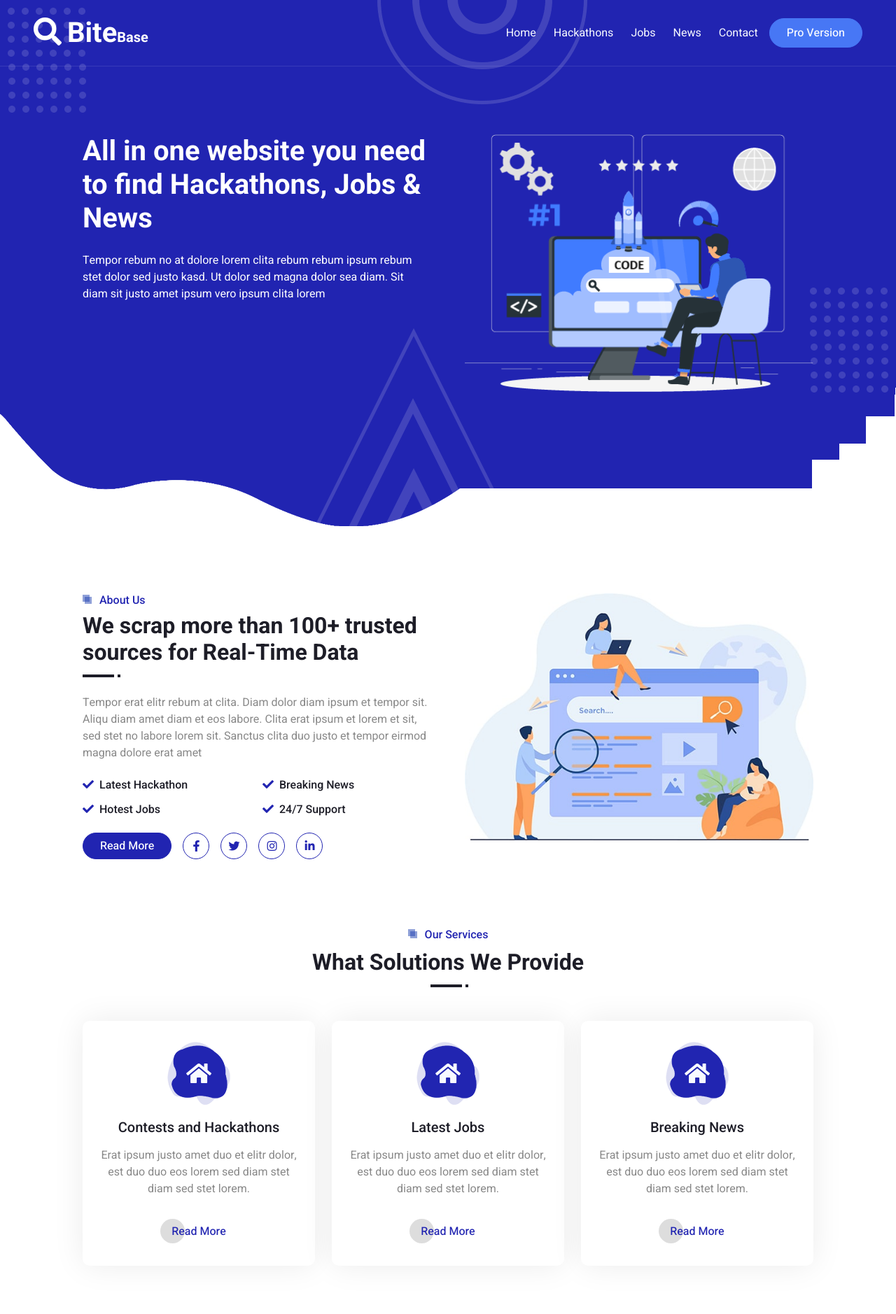
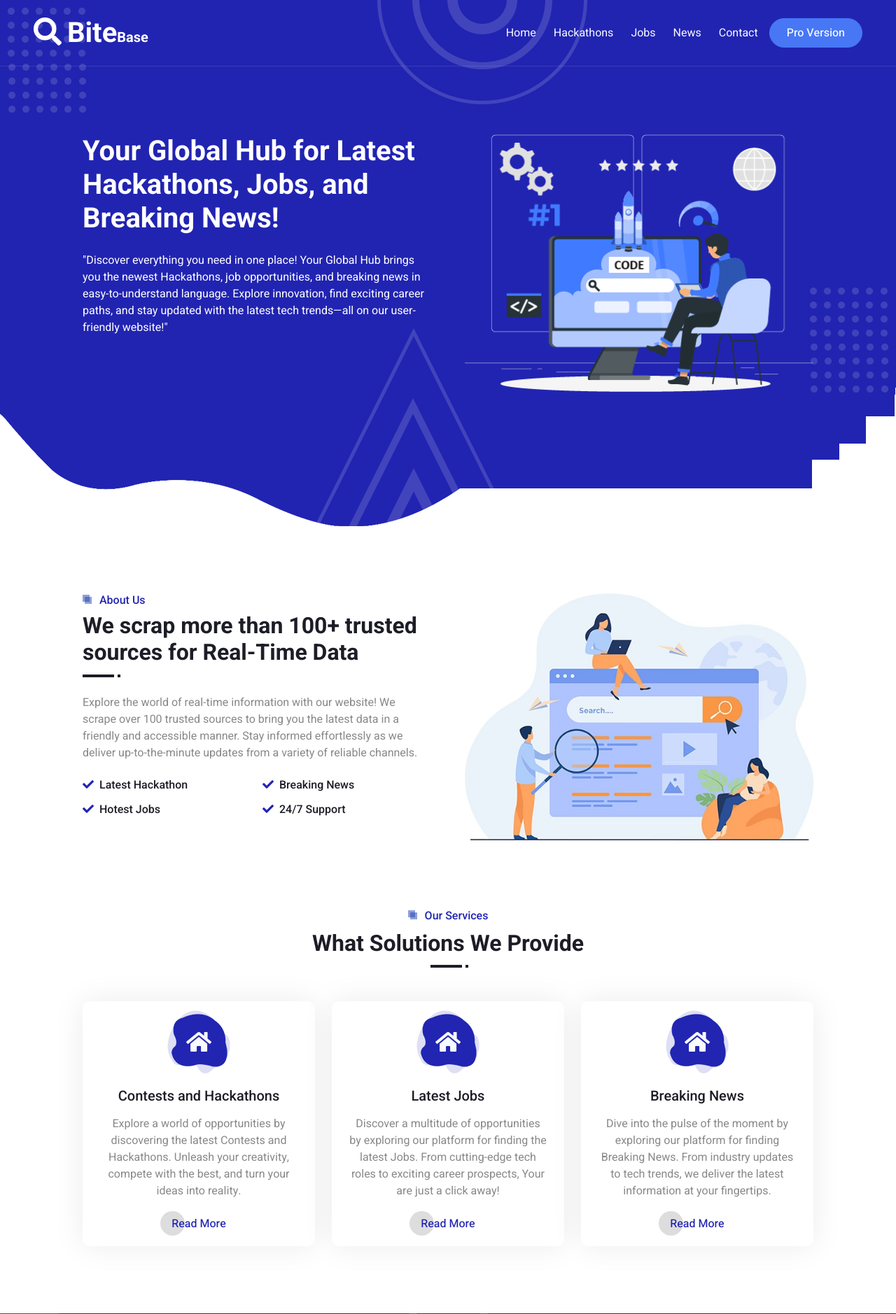
Before and after one commit to nag2mani/BiteBase, a Django app: page / in a window 1280 px wide. Shown: the top 1878 px of the page at 70% size. Run offline with Django 4.2, Linux system fonts and the light colour scheme; some libraries are stand-ins or nearby versions.

Commit message:
payment integrated

```diff
--- a/core/core/urls.py
+++ b/core/core/urls.py
@@ -18,7 +18,9 @@ Including another URLconf
 from django.contrib import admin
 from django.urls import path
 from home.views import *
-
+from django.conf.urls.static import static
+from django.conf import settings
+from django.contrib.staticfiles.urls import staticfiles_urlpatterns
 
 urlpatterns = [
     path('', home, name='home'),
@@ -32,3 +34,10 @@ urlpatterns = [
     path("add_your_news/", add_your_news, name='add_your_news'),
     path('admin/', admin.site.urls),
 ]
+
+
+if settings.DEBUG:
+    urlpatterns += static(settings.MEDIA_URL,
+                          document_root = settings.MEDIA_ROOT)
+
+urlpatterns += staticfiles_urlpatterns()
--- a/core/home/models.py
+++ b/core/home/models.py
@@ -17,6 +17,11 @@ class Job(models.Model):
 
 class News(models.Model):
     user = models.ForeignKey(User, on_delete = models.SET_NULL, null = True, blank = True)
+
+    razor_pay_order_id = models.CharField(max_length=100, null=True, blank=True)
+    razor_pay_payment_id = models.CharField(max_length=100, null=True, blank=True)
+    razor_pay_patment_signature = models.CharField(max_length=100, null=True, blank=True)
+
     headline = models.CharField(max_length=1000)
     summary = models.CharField(max_length=10000000)
     link = models.URLField()
--- a/core/home/templates/base.html
+++ b/core/home/templates/base.html
@@ -39,10 +39,10 @@
   <div class="container-xxl bg-white p-0">
     <!-- Navbar & Hero Start -->
     <div class="container-xxl position-relative p-0">
-      <nav class="navbar navbar-expand-lg navbar-light px-4 px-lg-5 py-3 py-lg-0">
+      <nav class="navbar navbar-expand-lg navbar-light px-4 px-lg-5 py-3 py-lg-0 ">
         <a href="" class="navbar-brand p-0">
           <h1 class="m-0"><i class="fa fa-search me-2"></i>Bite<span class="fs-5">Base</span></h1>
-          <!-- <img src="img/logo.png" alt="Logo"> -->
+          <!-- <img src="img/logo.png" alt="Logo">  sticky-top-->
         </a>
         <button class="navbar-toggler" type="button" data-bs-toggle="collapse" data-bs-target="#navbarCollapse">
           <span class="fa fa-bars"></span>
@@ -95,13 +95,13 @@
             </div>
             <div class="col-md-6 col-lg-3">
               <h5 class="text-white mb-4">Popular Link</h5>
-              <a class="btn btn-link" href="">About Us</a>
-              <a class="btn btn-link" href="">Contact Us</a>
-              <a class="btn btn-link" href="">Privacy Policy</a>
-              <a class="btn btn-link" href="">Terms & Condition</a>
-              <a class="btn btn-link" href="">Career</a>
+              <a class="btn btn-link" href="/contest/">Top Hackathons</a>
+              <a class="btn btn-link" href="/job/">Hot Jobs</a>
+              <a class="btn btn-link" href="/news/">Breaking News</a>
+              <a class="btn btn-link" href="/contact/">contact Us</a>
+              <!-- <a class="btn btn-link" href="mailto:nag2mani@gmail.com">For Urgent Query</a> -->
             </div>
-            <div class="col-md-6 col-lg-3">
+            <!-- <div class="col-md-6 col-lg-3">
               <h5 class="text-white mb-4">Project Gallery</h5>
               <div class="row g-2">
                 <div class="col-4">
@@ -123,15 +123,16 @@
                   <img class="img-fluid" src="../static/img/portfolio-6.jpg" alt="Image">
                 </div>
               </div>
-            </div>
+            </div> -->
             <div class="col-md-6 col-lg-3">
               <h5 class="text-white mb-4">Newsletter</h5>
-              <p>Lorem ipsum dolor sit amet elit. Phasellus nec pretium mi. Curabitur facilisis ornare velit non vulpu</p>
+              <p>
+                Subscribe to our Newsletter and be the first to ride the wave of
+                cutting-edge update on Contests, Jobs and News.
+              </p>
               <div class="position-relative w-100 mt-3">
-                <input class="form-control border-0 rounded-pill w-100 ps-4 pe-5" type="text" placeholder="Your Email"
-                  style="height: 48px;">
-                <button type="button" class="btn shadow-none position-absolute top-0 end-0 mt-1 me-2"><i
-                    class="fa fa-paper-plane text-primary fs-4"></i></button>
+                <input class="form-control border-0 rounded-pill w-100 ps-4 pe-5" type="text" placeholder="Your Email" style="height: 48px;">
+                <button type="button" class="btn shadow-none position-absolute top-0 end-0 mt-1 me-2" > <i class="fa fa-paper-plane text-primary fs-4"></i></button>
               </div>
             </div>
           </div>
@@ -167,15 +168,15 @@
     <!-- JavaScript Libraries -->
     <script src="https://code.jquery.com/jquery-3.4.1.min.js"></script>
     <script src="https://cdn.jsdelivr.net/npm/bootstrap@5.0.0/dist/js/bootstrap.bundle.min.js"></script>
-    <script src="lib/wow/wow.min.js"></script>
-    <script src="lib/easing/easing.min.js"></script>
-    <script src="lib/waypoints/waypoints.min.js"></script>
-    <script src="lib/owlcarousel/owl.carousel.min.js"></script>
-    <script src="lib/isotope/isotope.pkgd.min.js"></script>
-    <script src="lib/lightbox/js/lightbox.min.js"></script>
+    <script src="../static/lib/wow/wow.min.js"></script>
+    <script src="../static/lib/easing/easing.min.js"></script>
+    <script src="../static/lib/waypoints/waypoints.min.js"></script>
+    <script src="../static/lib/owlcarousel/owl.carousel.min.js"></script>
+    <script src="../static/lib/isotope/isotope.pkgd.min.js"></script>
+    <script src="../static/lightbox/js/lightbox.min.js"></script>
 
     <!-- Template Javascript -->
-    <script src="js/main.js"></script>
+    <script src="../static/js/main.js"></script>
 </body>
 
 </html>
--- a/core/home/templates/contest.html
+++ b/core/home/templates/contest.html
@@ -26,7 +26,7 @@
                 </div>
               </div>
 
-              <div class="col-md-6 mb-4">
+              <div class="col-md-6 mb-4 text-center">
                 <span class="badge bg-danger px-2 py-1 mb-3">Contest of the Week</span>
                 <h4><strong>Facilis consequatur eligendi</strong></h4>
                 <p class="text-muted">
@@ -35,7 +35,7 @@
                   sapiente illo possimus, commodi dignissimos obcaecati illum maiores corporis.
                 </p>
                 <!-- <button type="button" class="btn btn-primary">Read more</button> -->
-                <a type="button" class="btn btn-primary" href="">Read morea</a>
+                <a type="button" class="btn btn-primary" href="">Read more</a>
               </div>
             </div>
           </section>
@@ -74,6 +74,4 @@
   </div>
   <!-- Main body for Backend-Frontend End -->
 
-
-
   {%endblock%}
--- a/core/home/templates/index.html
+++ b/core/home/templates/index.html
@@ -5,11 +5,15 @@
     <div class="container my-5 py-5 px-lg-5">
         <div class="row g-5 py-5">
             <div class="col-lg-6 text-center text-lg-start">
-                <h1 class="text-white mb-4 animated zoomIn">All in one website you need to find Hackathons, Jobs & News
+                <h1 class="text-white mb-4 animated zoomIn">
+                    <!-- "Code, Careers, Currents: Your Global Hub for Hackathons, Jobs, and Tech News!" -->
+                    Your Global Hub for Latest Hackathons, Jobs, and Breaking News!
                 </h1>
-                <p class="text-white pb-3 animated zoomIn">Tempor rebum no at dolore lorem clita rebum rebum ipsum rebum
-                    stet dolor sed justo kasd. Ut dolor sed magna dolor sea diam. Sit diam sit justo amet ipsum vero
-                    ipsum clita lorem</p>
+                <p class="text-white pb-3 animated zoomIn">
+                    "Discover everything you need in one place! Your Global Hub brings you the newest Hackathons,
+                    job opportunities, and breaking news in easy-to-understand language.
+                    Explore innovation, find exciting career paths, and stay updated with the latest tech trends—all on our user-friendly website!"
+                </p>
                 <!-- <a href="" class="btn btn-light py-sm-3 px-sm-5 rounded-pill me-3 animated slideInLeft">Free Quote</a> -->
                 <!-- <a href="" class="btn btn-outline-light py-sm-3 px-sm-5 rounded-pill animated slideInRight">Contact Us</a> -->
             </div>
@@ -52,9 +56,11 @@
                     <h6 class="position-relative text-primary ps-4">About Us</h6>
                     <h2 class="mt-2">We scrap more than 100+ trusted sources for Real-Time Data</h2>
                 </div>
-                <p class="mb-4">Tempor erat elitr rebum at clita. Diam dolor diam ipsum et tempor sit. Aliqu diam amet
-                    diam et eos labore. Clita erat ipsum et lorem et sit, sed stet no labore lorem sit. Sanctus clita
-                    duo justo et tempor eirmod magna dolore erat amet</p>
+                <p class="mb-4">
+                    Explore the world of real-time information with our website!
+                    We scrape over 100 trusted sources to bring you the latest data in a friendly and accessible manner.
+                    Stay informed effortlessly as we deliver up-to-the-minute updates from a variety of reliable channels.
+                </p>
                 <div class="row g-3">
                     <div class="col-sm-6">
                         <h6 class="mb-3"><i class="fa fa-check text-primary me-2"></i>Latest Hackathon</h6>
@@ -65,13 +71,13 @@
                         <h6 class="mb-0"><i class="fa fa-check text-primary me-2"></i>24/7 Support</h6>
                     </div>
                 </div>
-                <div class="d-flex align-items-center mt-4">
-                    <a class="btn btn-primary rounded-pill px-4 me-3" href="">Read More</a>
+                <!-- <div class="d-flex align-items-center justify-content-center mt-4">
+                    <a class="btn btn-primary rounded-pill px-5 me-3 " href="/news/">Read More</a>
                     <a class="btn btn-outline-primary btn-square me-3" href=""><i class="fab fa-facebook-f"></i></a>
                     <a class="btn btn-outline-primary btn-square me-3" href=""><i class="fab fa-twitter"></i></a>
                     <a class="btn btn-outline-primary btn-square me-3" href=""><i class="fab fa-instagram"></i></a>
                     <a class="btn btn-outline-primary btn-square" href=""><i class="fab fa-linkedin-in"></i></a>
-                </div>
+                </div> -->
             </div>
             <div class="col-lg-6">
                 <img class="img-fluid wow zoomIn" data-wow-delay="0.5s" src="../static/img/about.jpg">
@@ -96,9 +102,11 @@
                         <i class="fa fa-home fa-2x"></i>
                     </div>
                     <h5 class="mb-3">Contests and Hackathons</h5>
-                    <p>Erat ipsum justo amet duo et elitr dolor, est duo duo eos lorem sed diam stet diam sed stet
-                        lorem.</p>
-                    <a class="btn px-3 mt-auto mx-auto" href="">Read More</a>
+                    <p>
+                        Explore a world of opportunities by discovering the latest Contests and Hackathons.
+                        Unleash your creativity, compete with the best, and turn your ideas into reality.
+                    </p>
+                    <a class="btn px-3 mt-auto mx-auto" href="/contest/">Read More</a>
                 </div>
             </div>
             <div class="col-lg-4 col-md-6 wow zoomIn" data-wow-delay="0.3s">
@@ -107,9 +115,12 @@
                         <i class="fa fa-home fa-2x"></i>
                     </div>
                     <h5 class="mb-3">Latest Jobs</h5>
-                    <p>Erat ipsum justo amet duo et elitr dolor, est duo duo eos lorem sed diam stet diam sed stet
-                        lorem.</p>
-                    <a class="btn px-3 mt-auto mx-auto" href="">Read More</a>
+                    <p>
+                        Discover a multitude of opportunities by exploring our platform for finding the latest Jobs.
+                        From cutting-edge tech roles to exciting career prospects, Your are just a click away!
+
+                    </p>
+                    <a class="btn px-3 mt-auto mx-auto" href="/job/">Read More</a>
                 </div>
             </div>
             <div class="col-lg-4 col-md-6 wow zoomIn" data-wow-delay="0.6s">
@@ -118,9 +129,11 @@
                         <i class="fa fa-home fa-2x"></i>
                     </div>
                     <h5 class="mb-3">Breaking News</h5>
-                    <p>Erat ipsum justo amet duo et elitr dolor, est duo duo eos lorem sed diam stet diam sed stet
-                        lorem.</p>
-                    <a class="btn px-3 mt-auto mx-auto" href="">Read More</a>
+                    <p>
+                        Dive into the pulse of the moment by exploring our platform for finding Breaking News.
+                        From industry updates to tech trends, we deliver the latest information at your fingertips.
+                    </p>
+                    <a class="btn px-3 mt-auto mx-auto" href="/news/">Read More</a>
                 </div>
             </div>
         </div>
@@ -130,68 +143,54 @@
 
 
 <!-- Testimonial Start -->
-<div class="container-xxl testimonial py-5 my-5">
-    <div class="container px-lg-5">
-        <div class="section-title position-relative text-center mb-5 pb-2">
-            <h6 class="position-relative d-inline text-primary ps-4">Our Happy Customer</h6>
-            <h2 class="mt-2">See what our Customer is saying !</h2>
-        </div>
-    </div>
-    <div class="container bg-primary py-5 px-lg-5">
-        <div class="row">
-            <div class="col-md-6 col-lg-3 mb-4">
+<div class="container-xxl bg-primary testimonial py-5 my-5 wow fadeInUp" data-wow-delay="0.1s">
+    <div class="container py-5 px-lg-5">
+        <div class="owl-carousel testimonial-carousel">
             <div class="testimonial-item bg-transparent border rounded text-white p-4">
                 <i class="fa fa-quote-left fa-2x mb-3"></i>
                 <p>Dolor et eos labore, stet justo sed est sed. Diam sed sed dolor stet amet eirmod eos labore diam</p>
                 <div class="d-flex align-items-center">
                     <img class="img-fluid flex-shrink-0 rounded-circle" src="../static/img/testimonial-1.jpg"
-                            alt="Client 1" style="width: 50px; height: 50px;">
+                        style="width: 50px; height: 50px;">
                     <div class="ps-3">
                         <h6 class="text-white mb-1">Client Name</h6>
                         <small>Profession</small>
                     </div>
                 </div>
             </div>
-            </div>
-            <div class="col-md-6 col-lg-3 mb-4">
             <div class="testimonial-item bg-transparent border rounded text-white p-4">
                 <i class="fa fa-quote-left fa-2x mb-3"></i>
                 <p>Dolor et eos labore, stet justo sed est sed. Diam sed sed dolor stet amet eirmod eos labore diam</p>
                 <div class="d-flex align-items-center">
                     <img class="img-fluid flex-shrink-0 rounded-circle" src="../static/img/testimonial-2.jpg"
-                            alt="Client 1" style="width: 50px; height: 50px;">
+                        style="width: 50px; height: 50px;">
                     <div class="ps-3">
                         <h6 class="text-white mb-1">Client Name</h6>
                         <small>Profession</small>
                     </div>
                 </div>
             </div>
-            </div>
-            <div class="col-md-6 col-lg-3 mb-4">
             <div class="testimonial-item bg-transparent border rounded text-white p-4">
                 <i class="fa fa-quote-left fa-2x mb-3"></i>
                 <p>Dolor et eos labore, stet justo sed est sed. Diam sed sed dolor stet amet eirmod eos labore diam</p>
                 <div class="d-flex align-items-center">
                     <img class="img-fluid flex-shrink-0 rounded-circle" src="../static/img/testimonial-3.jpg"
-                            alt="Client 1" style="width: 50px; height: 50px;">
+                        style="width: 50px; height: 50px;">
                     <div class="ps-3">
                         <h6 class="text-white mb-1">Client Name</h6>
                         <small>Profession</small>
                     </div>
                 </div>
             </div>
-            </div>
-            <div class="col-md-6 col-lg-3 mb-4">
             <div class="testimonial-item bg-transparent border rounded text-white p-4">
                 <i class="fa fa-quote-left fa-2x mb-3"></i>
                 <p>Dolor et eos labore, stet justo sed est sed. Diam sed sed dolor stet amet eirmod eos labore diam</p>
                 <div class="d-flex align-items-center">
                     <img class="img-fluid flex-shrink-0 rounded-circle" src="../static/img/testimonial-4.jpg"
-                            alt="Client 1" style="width: 50px; height: 50px;">
+                        style="width: 50px; height: 50px;">
                     <div class="ps-3">
                         <h6 class="text-white mb-1">Client Name</h6>
                         <small>Profession</small>
-                        </div>
                     </div>
                 </div>
             </div>
--- a/core/home/templates/job.html
+++ b/core/home/templates/job.html
@@ -27,7 +27,7 @@
             </div>
           </div>
 
-          <div class="col-md-6 mb-4">
+          <div class="col-md-6 mb-4 text-center">
             <span class="badge bg-danger px-2 py-1 mb-3">Job of the Week</span>
             <h4><strong>Facilis consequatur eligendi</strong></h4>
             <p class="text-muted">
@@ -36,7 +36,7 @@
               sapiente illo possimus, commodi dignissimos obcaecati illum maiores corporis.
             </p>
             <!-- <button type="button" class="btn btn-primary">Read more</button> -->
-            <a type="button" class="btn btn-primary" href="">Read morea</a>
+            <a type="button" class="btn btn-primary" href="">Read more</a>
           </div>
         </div>
       </section>
--- a/core/home/views.py
+++ b/core/home/views.py
@@ -5,6 +5,8 @@ from django.db.models import Q
 from django.contrib import messages
 from django.contrib.auth import authenticate, login, logout #login for storing session.
 from django.contrib.auth.decorators import login_required
+from django.conf import settings
+import razorpay
 # Create your views here.
 
 # def home(request):
@@ -48,10 +50,22 @@ def job(request):
     jobs_from_database = Job.objects.all()
     return render(request, 'job.html', context={'job_list_all' : jobs_from_database})
 
+
 @login_required(login_url="/login/")
 def news(request):
+    news_obj = User.objects.filter(username = 'username')
+
+    client = razorpay.Client(auth = (settings.KEY_ID, settings.SECRET_KEY))
+    payment = client.order.create({'amount' : 100, 'currency':'INR', 'payment_capture':1})
+    news_obj.razor_pay_order_id = payment['id']
+    # news_obj.save()
+    # print(payment)
+
     news_from_database = News.objects.all()[1:61]
-    return render(request, 'news.html', context={'news_list_all' : news_from_database})
+    ads_news = Add_your_news.objects.all().order_by('-pk').first()  #to find latest insertiond
+
+    context={'news_list_all' : news_from_database, 'ads_news' : ads_news, 'payment' : payment}
+    return render(request, 'news.html', context)
 
 
 
@@ -152,5 +166,4 @@ def add_your_news(request):
 
         return redirect("/add_your_news/")
 
-    ads_news = Add_your_news.objects.all().order_by('-pk').first()
-    return render(request, 'add_your_news.html', context={'ads_news' : ads_news})
+    return render(request, 'add_your_news.html')
```
Also changed, not shown: core/core/settings.py (+15 -1 lines), core/home/templates/add_your_news.html (+3 -5 lines), core/home/templates/news.html (+37 -70 lines), core/db.sqlite3, core/home/migrations/0017_news_razor_pay_order_id_and_more.py (added), core/public/static/ads_image/080.jpg (added), core/public/static/ads_image/India_Tunnel_Collapse_18135.jpg (added), core/public/static/ads_image/Screenshot_2023-06-11_143709.png (added), core/public/static/ads_image/Screenshot_2023-06-12_234734.png (added), core/public/static/ads_image/Screenshot_2023-06-22_192822.png (added). Lines whose indentation alone changed are shown as unchanged.
